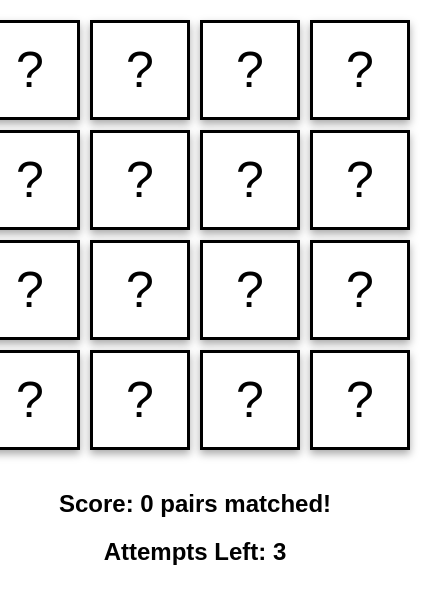
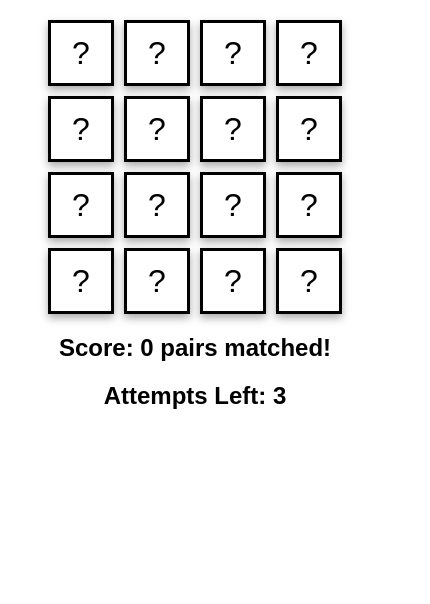
Before and after one commit to nitzan-frock/memory-game, a React app: page / in a window 390 px wide. Both pictures are taken after a click on the button "Start Game". Shown: the top 604 px of the page, 430 px wide, since content can reach past the window. Built offline with nearby package versions, Linux system fonts and the light colour scheme.

Commit message:
changed responsiveness for mobile

```diff
--- a/src/components/Tiles/Tile/Tile.css
+++ b/src/components/Tiles/Tile/Tile.css
@@ -1,4 +1,6 @@
 .Tile {
+    height: 100px;
+    width: 100px;
     border: solid black;
     box-shadow: 0 4px 8px 0 #aaa;
     transition: 0.3s;
@@ -6,8 +8,20 @@
     display: flex;
     justify-content: center;
     align-items: center;
-    font-size: 50px;
     user-select: none;
+    font-size: 3em;
+}
+
+.Tile p {
+    margin: 0
+}
+
+@media (max-width: 450px) {
+    .Tile {
+        font-size: 2em;
+        height: 60px;
+        width: 60px;
+    }
 }
 
 .Tile:hover {
--- a/src/containers/App.css
+++ b/src/containers/App.css
@@ -1,16 +1,5 @@
 .App {
   text-align: center;
-}
-
-.Grid {
-  display: grid;
-  width: 100%;
-  height: 100%;
-  grid-template-rows: 100px 100px 100px 100px;
-  grid-template-columns: 100px 100px 100px 100px;
-  grid-gap: 10px;
-  justify-content: center;
-  margin: 20px 20px;
 }
 
 .Wrapper {
@@ -19,6 +8,17 @@
   align-self: center;
 }
 
-@media (min-width: 450px) {
+.Grid {
+  display: grid;
+  grid-template-rows: repeat(4, 1fr);
+  grid-template-columns: repeat(4, 1fr);
+  grid-gap: 10px;
+  justify-content: center;
+}
 
+.GridWrapper {
+  display: flex;
+  justify-content: center;
+  align-self: center;
+  margin: 20px 20px;
 }
--- a/src/containers/App.js
+++ b/src/containers/App.js
@@ -284,7 +284,7 @@ class App extends Component {
               onClick={this.startGameHandler}>
                 Start Game
             </button>
-            <div className={classes.Wrapper}>
+            <div className={classes.GridWrapper}>
               <div className={classes.Grid}>
                 {tiles}
               </div>
```
